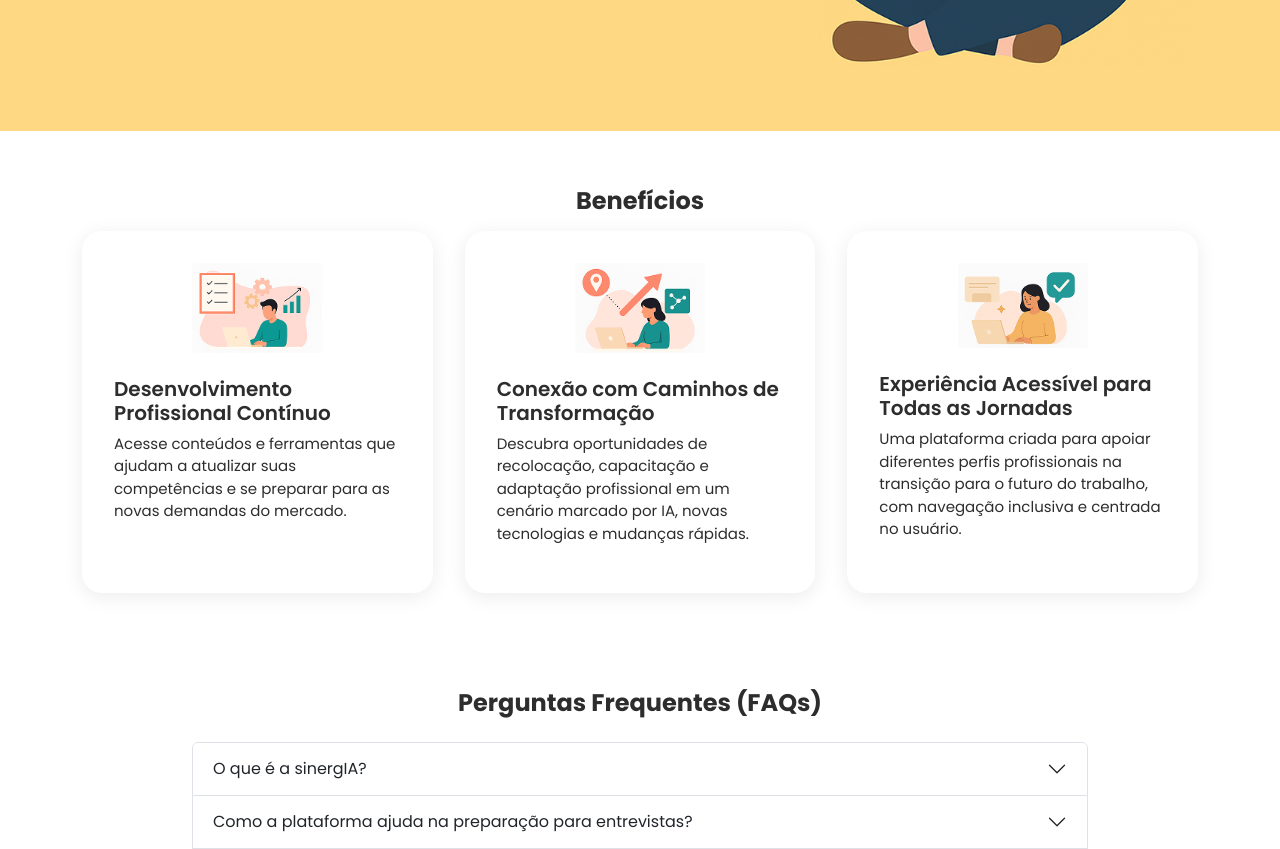
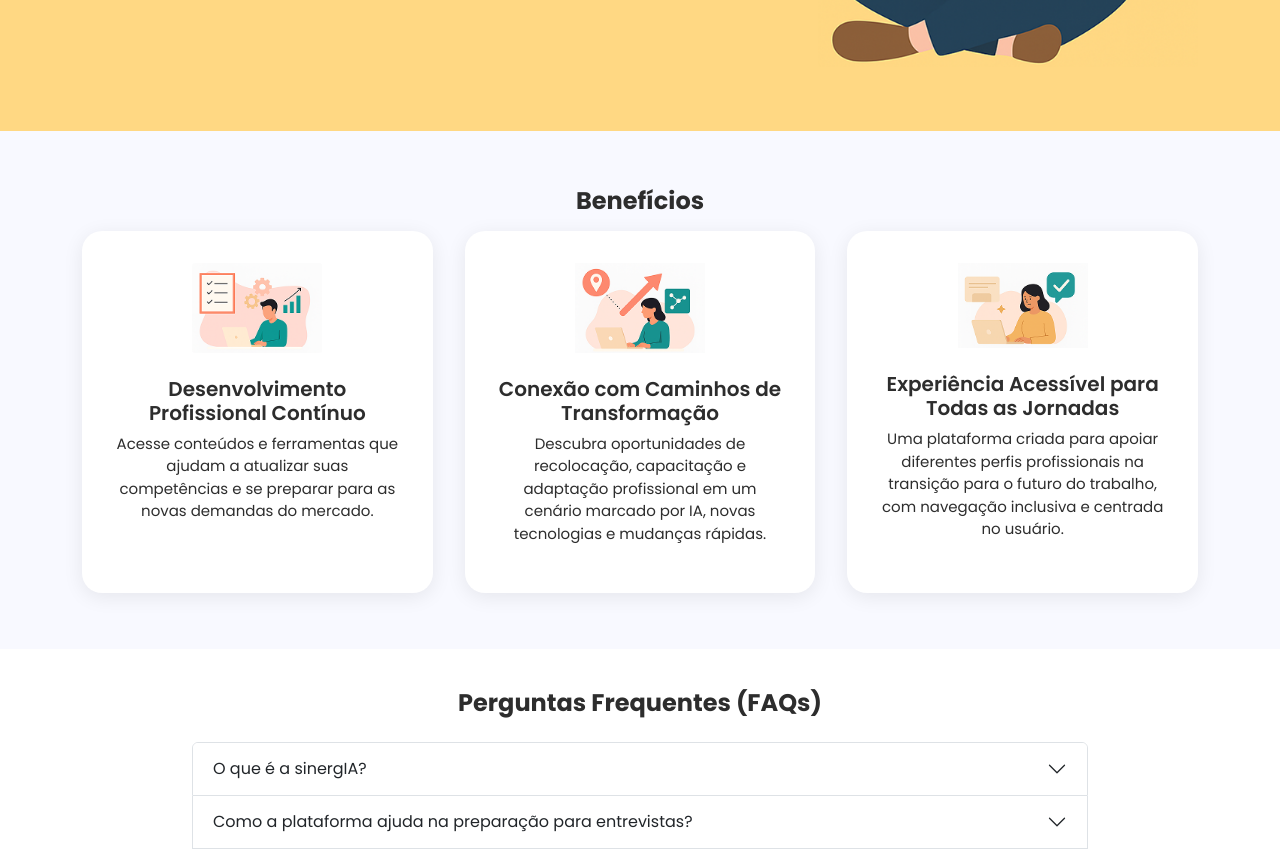
Before and after one commit to fiap-webdesign/global-solution-sinergia, a React (Vite) app: page / in a window 1280 px wide. Shown: the part 520-1369 px from the top of the page. Built offline with nearby package versions, Linux system fonts and the light colour scheme.

Commit message:
[18/11] Fixing benefits bg

```diff
--- a/src/components/AccordionFaq/styles.ts
+++ b/src/components/AccordionFaq/styles.ts
@@ -1,6 +1,6 @@
 // AccordionFaq.styles.ts
 import styled from "styled-components";
-import { Spaces, BorderRadiuses, FontFamilies } from "../../shared/DesignTokens";
+import { Spaces, BorderRadiuses, FontFamilies, Colors } from "../../shared/DesignTokens";
 
 export const Accordion = styled.div`
     width: 70%;
--- a/src/components/Benefits/styles.ts
+++ b/src/components/Benefits/styles.ts
@@ -1,7 +1,8 @@
 import styled from "styled-components";
-import { Spaces, FontFamilies } from "../../shared/DesignTokens";
+import { Spaces, FontFamilies, Colors } from "../../shared/DesignTokens";
 
 export const Section = styled.section`
+    background: ${Colors.GRAY};
     padding: ${Spaces.SEVEN} 0;
     font-family: ${FontFamilies.ONE};
 `;
@@ -21,7 +22,7 @@ export const CardsGrid = styled.div`
 `;
 
 export const Card = styled.div`
-    background: #fff;
+    background: white;
     padding: ${Spaces.FOUR};
     border-radius: 20px;
     box-shadow: 0 4px 20px rgba(0, 0, 0, 0.08);
@@ -43,9 +44,11 @@ export const CardTitle = styled.h3`
     font-size: 20px;
     margin-bottom: ${Spaces.ONE};
     font-weight: 600;
+    text-align: center;
 `;
 
 export const CardText = styled.p`
     font-size: 15px;
     line-height: 1.5;
+    text-align: center;
 `;
--- a/src/pages/Home/styles.tsx
+++ b/src/pages/Home/styles.tsx
@@ -1,5 +1,5 @@
 import { styled } from "styled-components";
-import { Colors, Spaces, FontFamilies, BorderRadiuses } from "../../shared/DesignTokens";
+import { Colors, Spaces, FontFamilies } from "../../shared/DesignTokens";
 
 // Estilizações da seção de testemunhos
 export const ContainerTestimonials = styled.section`
```
